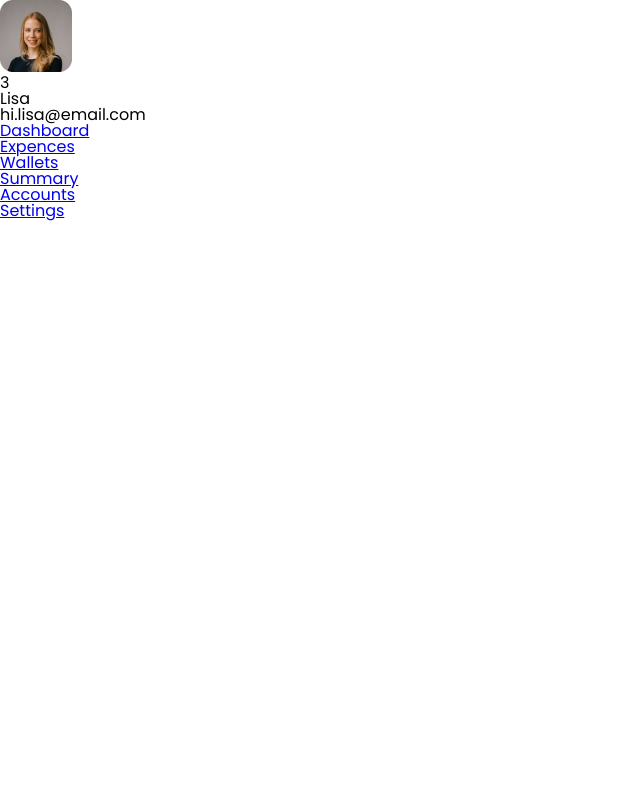
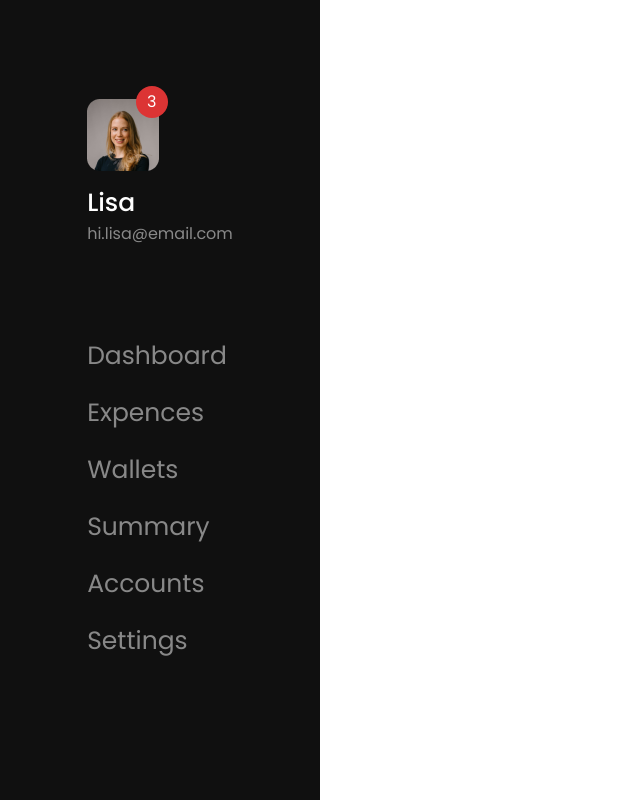
Before and after one commit to kritika243/dashboard-app, a React (Create React App) app: page / in a window 1280 px wide. Shown: the whole page, without its empty margins (0-640 px from the left). Built offline with nearby package versions, Linux system fonts and the light colour scheme.

Commit message:
:lipstick: styling the sidebar

```diff
--- a/src/components/Sidebar/Sidebar.module.scss
+++ b/src/components/Sidebar/Sidebar.module.scss
@@ -0,0 +1,74 @@
+.sidebar {
+  position: absolute;
+  top: 0;
+  left: 0;
+  bottom: 0;
+  width: 25vw;
+  background-color: #101010;
+  color: white;
+  display: flex;
+  flex-direction: column;
+  justify-content: center;
+  align-items: center;
+}
+
+.sidebar_content {
+  height: 100%;
+  display: flex;
+  flex-direction: column;
+  justify-content: space-around;
+}
+
+.profile_details {
+  margin-top: 2rem;
+}
+
+.profile_image_div {
+  position: relative;
+}
+
+.notifications {
+  width: 2rem;
+  height: 2rem;
+  border-radius: 50%;
+  background-color: #dc3434;
+  display: flex;
+  justify-content: center;
+  align-items: center;
+
+  position: absolute;
+  top: -13px;
+  right: 65px;
+}
+
+.user_name {
+  margin-top: 1rem;
+  font-weight: 500;
+  font-size: 25px;
+}
+.user_email {
+  margin-top: 0.7rem;
+  opacity: 0.5;
+}
+
+.sidebar_nav {
+  margin-top: -4rem;
+  margin-bottom: 3rem;
+}
+
+.sidebar_nav_item {
+  margin: 2rem 0;
+}
+
+.sidebar_nav_link {
+  text-decoration: none;
+  outline: none;
+  color: white;
+  opacity: 0.5;
+  font-size: 25px;
+  font-weight: 400;
+  &_active {
+    @extend .sidebar_nav_link;
+    opacity: 1;
+  }
+}
```
